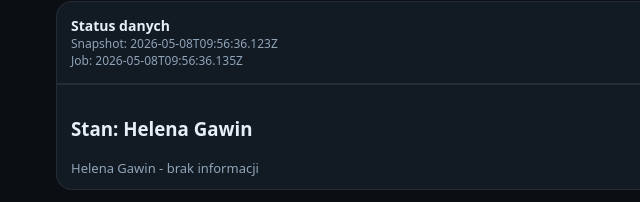
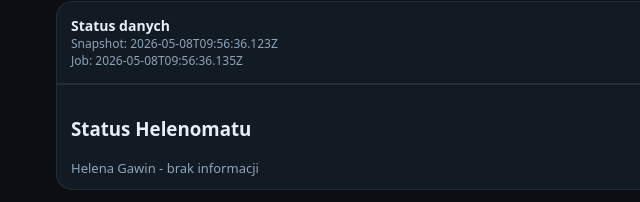
Before and after one commit to CuteLittleGoat/Nekrolog, a website with bundled scripts: page index.html in a window 1280 px wide. Shown: the part 85-287 px from the top of the page, 0-640 px from the left. Built offline with nearby package versions, Linux system fonts and the light colour scheme.

Commit message:
Zmień etykietę stanu Heleny na Status Helenomatu

```diff
--- a/index.html
+++ b/index.html
@@ -4,7 +4,7 @@
 <body>
 <header class="topbar"><div class="title"><div class="h1">Nekrolog – Kraków (Kapelanka + 10 km)</div><div class="subtitle">Snapshot z plików JSON aktualizowany automatycznie przez GitHub Actions</div></div><div class="statusPill" id="statusPill">Status: <span id="jobStatus">…</span></div></header>
 <main class="container">
-<section class="card"><div class="cardHeader"><h2>Status danych</h2><div class="meta"><div>Snapshot: <span id="snapshotTime">…</span></div><div>Job: <span id="jobTime">…</span></div></div></div><div class="pad"><h3>Stan: Helena Gawin</h3><div id="helenaStatus" class="hint"></div></div></section>
+<section class="card"><div class="cardHeader"><h2>Status danych</h2><div class="meta"><div>Snapshot: <span id="snapshotTime">…</span></div><div>Job: <span id="jobTime">…</span></div></div></div><div class="pad"><h3>Status Helenomatu</h3><div id="helenaStatus" class="hint"></div></div></section>
 <section class="grid"><section class="card"><div class="cardHeader"><h2>Ostatnie zgony / wzmianki (okno -7 dni)</h2></div><div id="deaths" class="list"></div></section><section class="card"><div class="cardHeader"><h2>Najbliższe pogrzeby (okno +7 dni)</h2></div><div id="funerals" class="list"></div></section></section>
 <section class="card"><div class="cardHeader"><h2>Źródła</h2></div><div id="sources" class="sources"></div></section>
 <section class="card"><div class="cardHeader"><h2>Log</h2></div><pre id="log" class="log"></pre></section>
```
